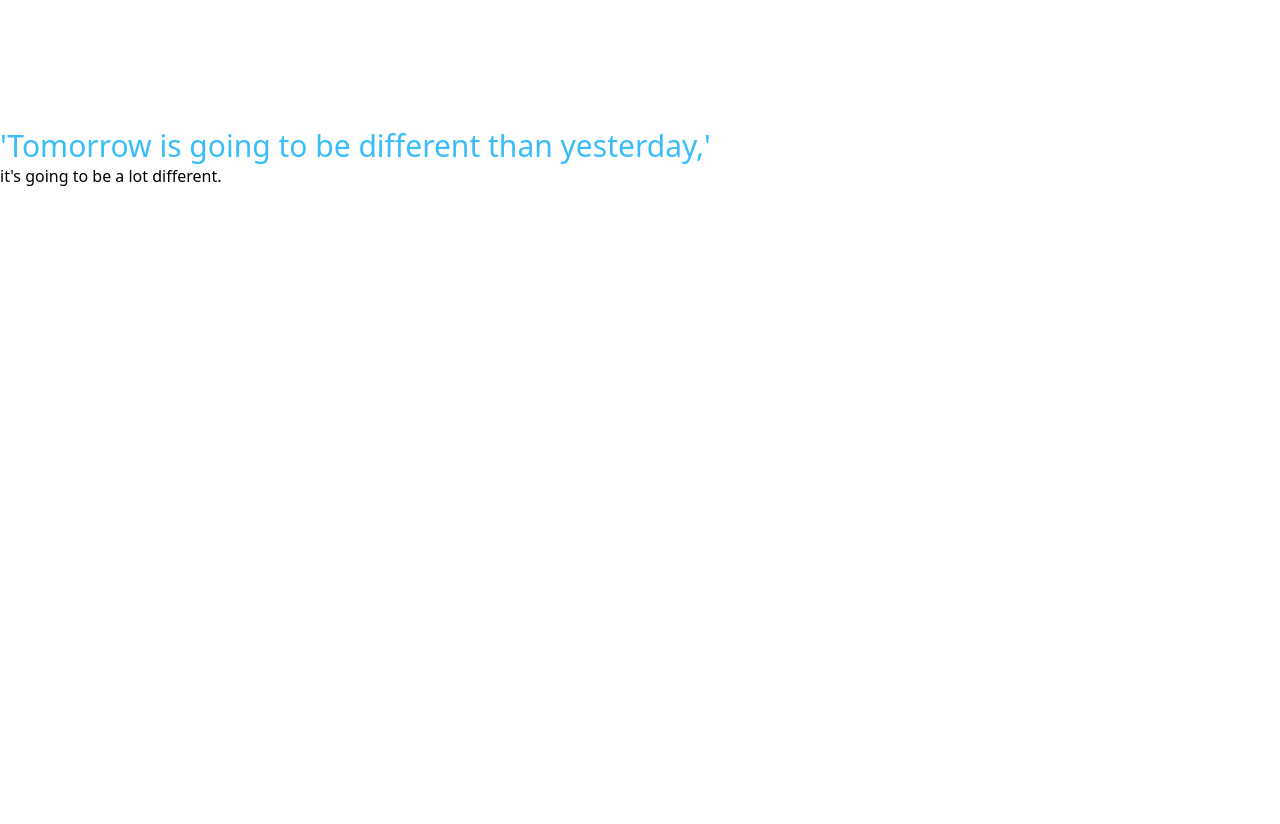
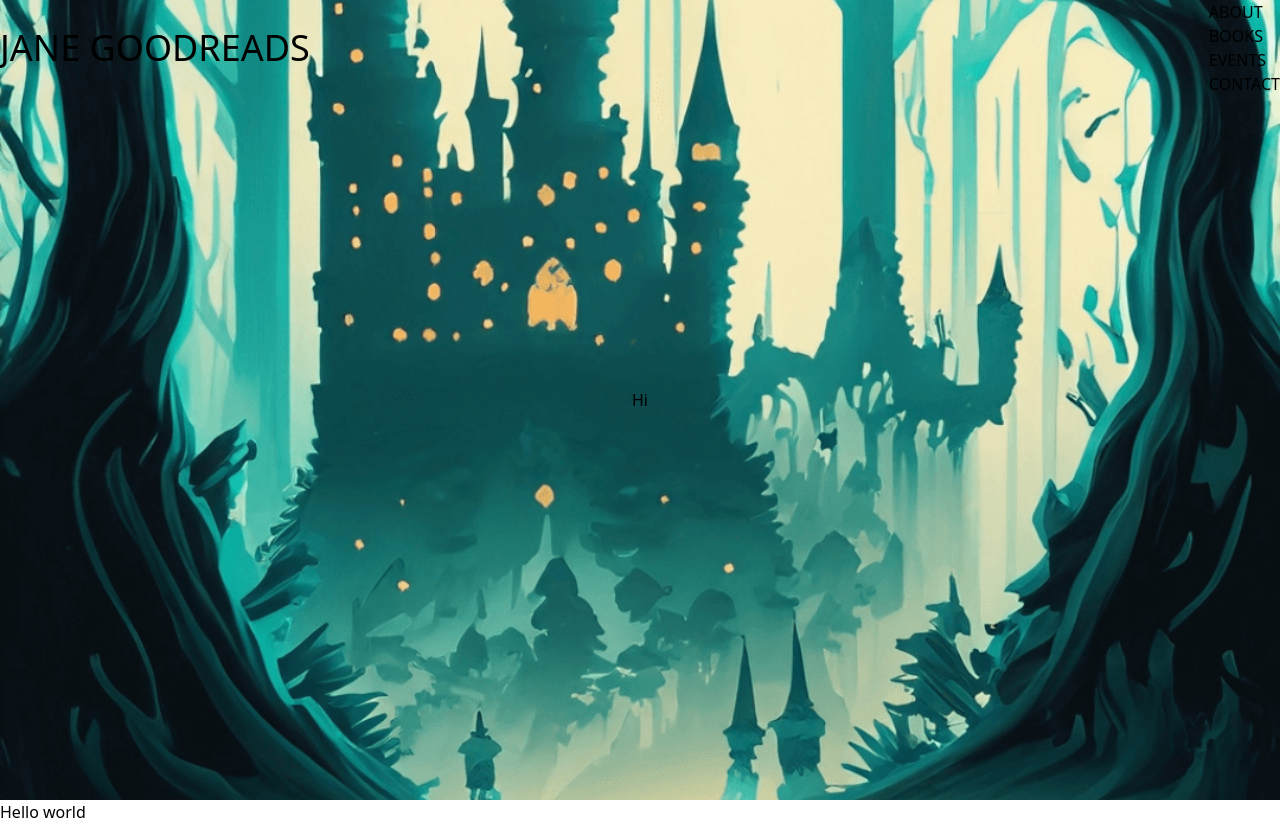
Before and after one commit to webdevlogics-agency/author-site-jane, an Astro site: page / in a window 1280 px wide. Before the commit the page ends 800 px from the top, so only its background shows below. Built offline with nearby package versions, Linux system fonts and the light colour scheme; Astro itself is replaced by a stand-in of ours; what tailwindcss-fluid-type would draw is missing.

Commit message:
have home page working slowly

```diff
--- a/src/components/base-head.astro
+++ b/src/components/base-head.astro
@@ -3,7 +3,6 @@ import '~/styles/index.css'
 
 interface Props {
   title: string
-  description: string
   image?: string
 }
 
@@ -11,8 +10,9 @@ const canonicalURL = new URL(Astro.url.pathname, Astro.site)
 
 // ADD TO SOCIAL MEDIA og:url
 // const image = new URL('social.jpg', site)
+import { SITE_DESCRIPTION } from '~/consts'
 
-const { title, description, image = '/blog-placeholder-1.jpg' } = Astro.props
+const { title, image = '/blog-placeholder-1.jpg' } = Astro.props
 ---
 
 <!-- Global Metadata -->
@@ -27,18 +27,18 @@ const { title, description, image = '/blog-placeholder-1.jpg' } = Astro.props
 <!-- Primary Meta Tags -->
 <title>{title}</title>
 <meta name='title' content={title} />
-<meta name='description' content={description} />
+<meta name='description' content={SITE_DESCRIPTION} />
 
 <!-- Open Graph / Facebook -->
 <meta property='og:type' content='website' />
 <meta property='og:url' content={Astro.url} />
 <meta property='og:title' content={title} />
-<meta property='og:description' content={description} />
+<meta property='og:description' content={SITE_DESCRIPTION} />
 <meta property='og:image' content={new URL(image, Astro.url)} />
 
 <!-- Twitter -->
 <meta property='twitter:card' content='summary_large_image' />
 <meta property='twitter:url' content={Astro.url} />
 <meta property='twitter:title' content={title} />
-<meta property='twitter:description' content={description} />
+<meta property='twitter:description' content={SITE_DESCRIPTION} />
 <meta property='twitter:image' content={new URL(image, Astro.url)} />
--- /dev/null
+++ b/src/components/header.astro
@@ -0,0 +1,17 @@
+---
+
+---
+
+<header id='header' class='relative top-0 left-0 right-0 md:fixed z-10 bg-red-100 md:bg-transparent'>
+    <nav class='flex w-full flex-wrap items-center justify-between'>
+      <a href='/'><h1 class='text-4xl'>JANE GOODREADS</h1></a>
+      <div id='menu'>
+        <ul>
+          <li><a href='/about'>ABOUT</a></li>
+          <li><a href='/books'>BOOKS</a></li>
+          <li><a href='/events'>EVENTS</a></li>
+          <li><a href='/contact'>CONTACT</a></li>
+        </ul>
+      </div>
+    </nav>
+</header>
--- /dev/null
+++ b/src/consts.ts
@@ -0,0 +1,6 @@
+export const SITE_TITLE_HOME = 'Home - Jane Goodreads | Author'
+export const SITE_DESCRIPTION = '#1 New Yorks Times Bestselling Author'
+export const SITE_TITLE_ABOUT = 'About - Jane Goodreads | Author'
+export const SITE_TITLE_CONTACT = 'Contact - Jane Goodreads | Author'
+export const SITE_TITLE_EVENTS = 'Events - Jane Goodreads | Author'
+export const SITE_TITLE_BOOKS = 'Books - Jane Goodreads | Author'
--- a/src/layouts/base-layout.astro
+++ b/src/layouts/base-layout.astro
@@ -1,17 +1,22 @@
 ---
 import BaseHead from '~/components/base-head.astro'
+import Header from '~/components/header.astro'
 
-const { site_title, site_description } = Astro.props
+interface Props {
+  site_title: string
+}
+
+const { site_title } = Astro.props
 ---
 
 <!doctype html>
 <html lang='en'>
   <head>
-    <BaseHead title={site_title} description={site_description} />
+    <BaseHead title={site_title} } />
   </head>
-  <body class='scroll-smooth text-base'>
-    <!-- HEADER -->
-    <main class='space-y-24 py-32'>
+  <body class='m-auto flex min-h-screen flex-col scroll-smooth text-base'>
+    <Header />
+    <main class='flex-grow'>
       <slot />
     </main>
     <!-- FOOTER -->
--- a/src/pages/index.astro
+++ b/src/pages/index.astro
@@ -1,14 +1,24 @@
 ---
 import BaseLayout from '~/layouts/base-layout.astro'
+
+import { SITE_TITLE_HOME } from '~/consts'
 ---
 
-<BaseLayout>
+<BaseLayout site_title={SITE_TITLE_HOME}>
   <section id='hero-main'>
-    <!-- IMG -->
-    <!-- TEXT -->
-    <p class='text-3xl text-sky-400'>
-      'Tomorrow is going to be different than yesterday,'
-    </p>
-    <p>it's going to be a lot different.</p>
+    <div
+      class='relative h-screen bg-hero-pattern bg-cover bg-center bg-no-repeat'
+    >
+      <div
+        class='container m-auto flex h-full max-w-7xl items-center justify-center'
+      >
+        <p>Hi</p>
+      </div>
+    </div>
+  </section>
+  <section>
+    <div>
+      <p>Hello world</p>
+    </div>
   </section>
 </BaseLayout>
--- a/tailwind.config.cjs
+++ b/tailwind.config.cjs
@@ -37,6 +37,9 @@ const config = {
         md: 'calc(var(--radius) - 2px)',
         sm: 'calc(var(--radius) - 4px)',
       },
+      backgroundImage: {
+        'hero-pattern': 'url("src/assets/main_background_jane.png")',
+      },
     },
   },
   plugins: [require('tailwindcss-animate'), require('tailwindcss-fluid-type')],
```
Also changed, not shown: src/assets/main_background_jane.png (added).
